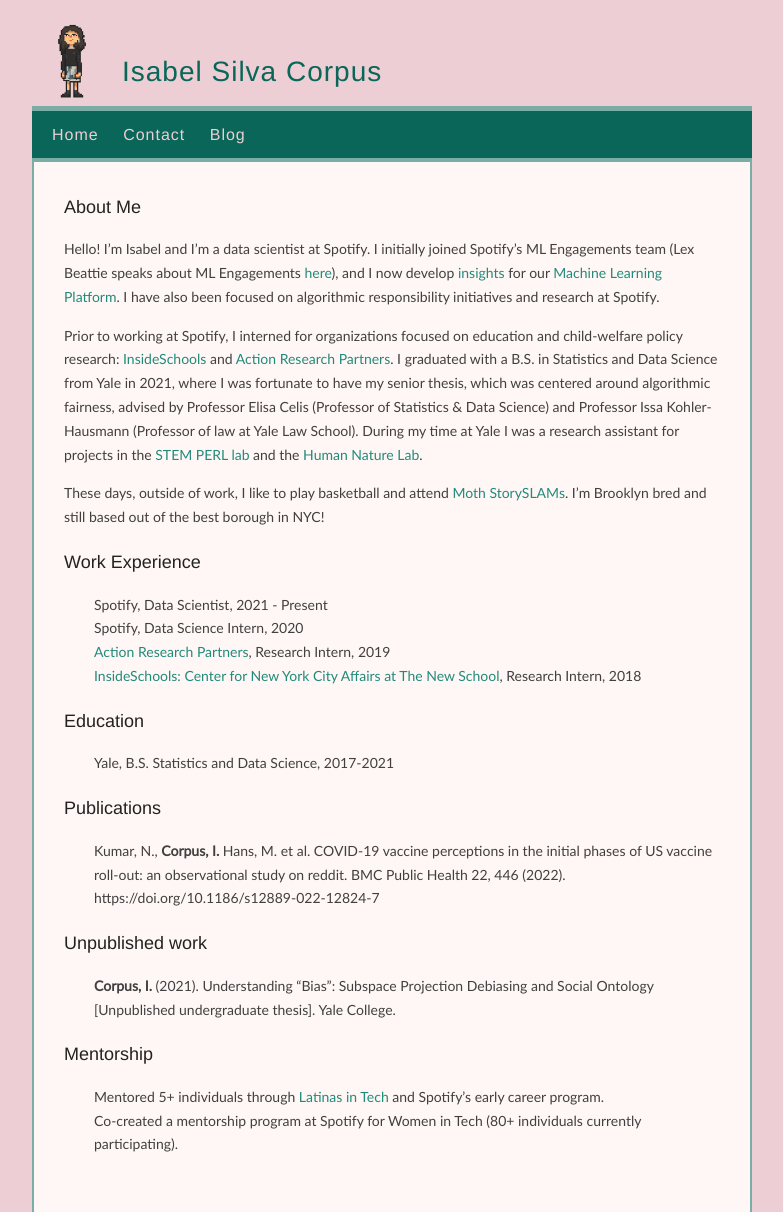
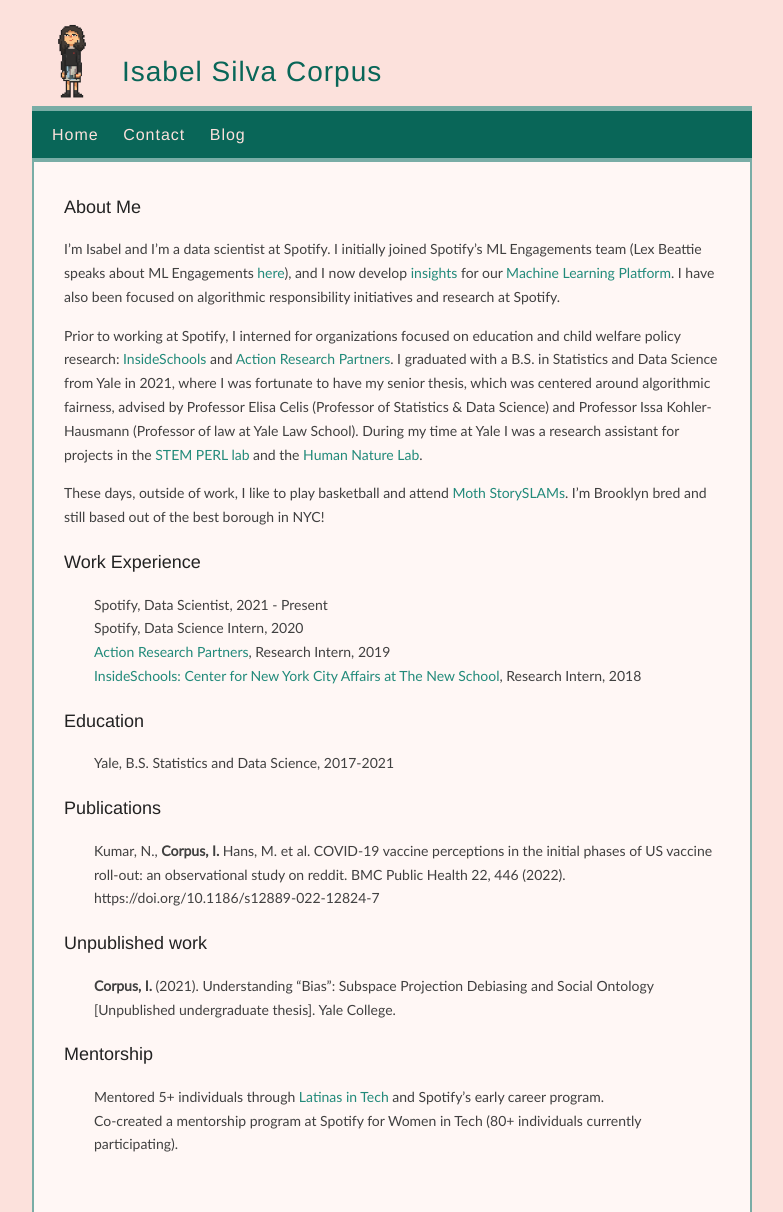
Before and after one commit to isabelsilvacorpus/isabelsilvacorpus.github.io, a Jekyll site: the page built from index.md, in a window 1280 px wide. Shown: the whole page, without its empty margins (248-1031 px from the left). Built offline with Jekyll 4.4.1, drawn with Linux system fonts in a browser that asks for light colours.

Commit message:
Less pink theme

```diff
--- a/_sass/_variables.scss
+++ b/_sass/_variables.scss
@@ -7,7 +7,7 @@
 $primary: #fff7f5;// #fff7f0;
 $secondary: #79ada6; // #90AEB2;
 $tertiary: #096658; //#B6594c;
-$backgroundpink: #edced4;
+$backgroundpink: #fce1dc; // my favorite pink: #edced4;
 $linkcolor:  #228a7a;//#1da894;
 
 // Colors
--- a/index.md
+++ b/index.md
@@ -5,9 +5,9 @@
 
 ### About Me
 
-Hello! I'm Isabel and I'm a data scientist at Spotify. I initially joined Spotify's ML Engagements team (Lex Beattie speaks about ML Engagements [here](https://www.youtube.com/watch?v=WvwclqkEEpE)), and I now develop [insights](https://medium.com/@SpotifyInsights) for our [Machine Learning Platform](https://engineering.atspotify.com/2019/12/the-winding-road-to-better-machine-learning-infrastructure-through-tensorflow-extended-and-kubeflow/). I have also been focused on algorithmic responsibility initiatives and research at Spotify.
+I'm Isabel and I'm a data scientist at Spotify. I initially joined Spotify's ML Engagements team (Lex Beattie speaks about ML Engagements [here](https://www.youtube.com/watch?v=WvwclqkEEpE)), and I now develop [insights](https://medium.com/@SpotifyInsights) for our [Machine Learning Platform](https://engineering.atspotify.com/2019/12/the-winding-road-to-better-machine-learning-infrastructure-through-tensorflow-extended-and-kubeflow/). I have also been focused on algorithmic responsibility initiatives and research at Spotify.
 
-Prior to working at Spotify, I interned for organizations focused on education and child-welfare policy research: [InsideSchools](https://insideschools.org/about/about-us) and [Action Research Partners](https://www.actionresearch.io). I graduated with a B.S. in Statistics and Data Science from Yale in 2021, where I was fortunate to have my senior thesis, which was centered around algorithmic fairness, advised by Professor Elisa Celis (Professor of Statistics & Data Science) and Professor Issa Kohler-Hausmann (Professor of law at Yale Law School). During my time at Yale I was a research assistant for projects in the [STEM PERL lab](https://stem-perl.yale.edu/) and the [Human Nature Lab](https://humannaturelab.net/).
+Prior to working at Spotify, I interned for organizations focused on education and child welfare policy research: [InsideSchools](https://insideschools.org/about/about-us) and [Action Research Partners](https://www.actionresearch.io). I graduated with a B.S. in Statistics and Data Science from Yale in 2021, where I was fortunate to have my senior thesis, which was centered around algorithmic fairness, advised by Professor Elisa Celis (Professor of Statistics & Data Science) and Professor Issa Kohler-Hausmann (Professor of law at Yale Law School). During my time at Yale I was a research assistant for projects in the [STEM PERL lab](https://stem-perl.yale.edu/) and the [Human Nature Lab](https://humannaturelab.net/).
 
 These days, outside of work, I like to play basketball and attend [Moth StorySLAMs](https://themoth.org/about-moth-events). I'm Brooklyn bred and still based out of the best borough in NYC!
 
```
Also changed, not shown: 3 other files.
